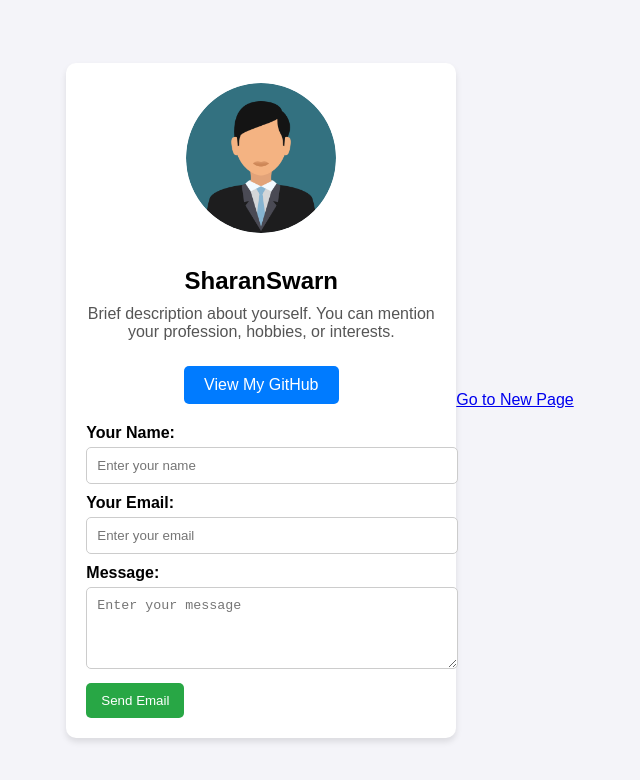
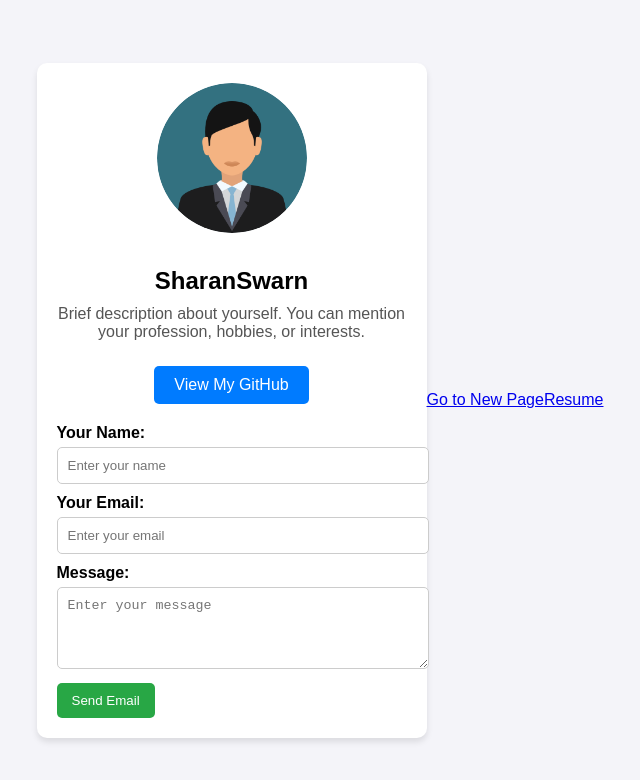
Before and after one commit to swarndeepbains91/me, a plain HTML site: page index.html in a window 1280 px wide. Shown: the whole page, without its empty margins (320-960 px from the left). Drawn offline with Linux system fonts and the light colour scheme.

Commit message:
Update index.html

```diff
--- a/index.html
+++ b/index.html
@@ -125,5 +125,6 @@
         </form>
     </div>
 <a href="Usersinfo.html" class="button">Go to New Page</a>
+<a href="Resume.html" class="button">Resume</a>
 </body>
 </html>
```
